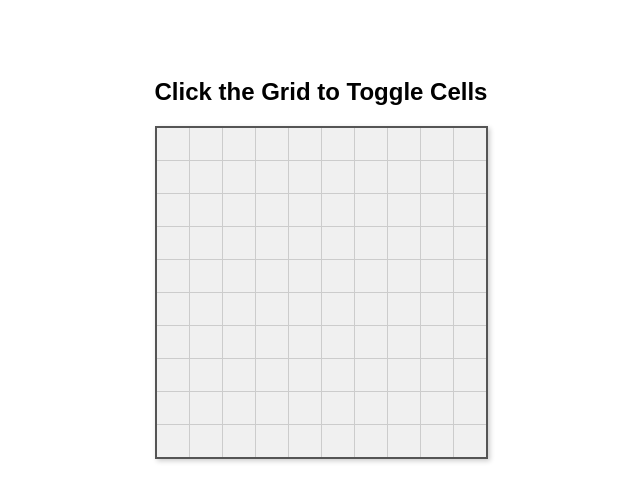
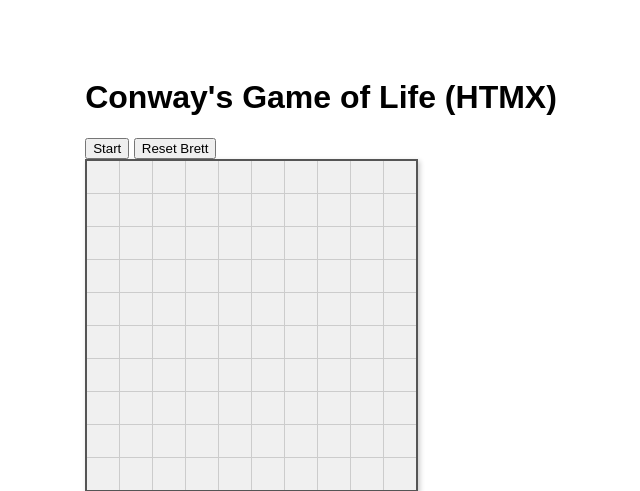
Before and after one commit to hakver29/game-of-life, a Spring Boot app: page / in a window 1280 px wide. Shown: the top 491 px of the page, without its empty margins (319-959 px from the left). Run offline with Spring Boot 4, Linux system fonts and the light colour scheme; some libraries are stand-ins or nearby versions.

Commit message:
add: reset-button

```diff
--- a/src/main/java/com/hakver29/game_of_life/controller/GameController.java
+++ b/src/main/java/com/hakver29/game_of_life/controller/GameController.java
@@ -42,8 +42,14 @@
         model.addAttribute("col", col);
         model.addAttribute("isActive", grid[r][c]);
 
-        // Returns *only* the HTML fragment defined in 'fragments/cell.html'
-        // Thymeleaf will look for the template file: src/main/resources/templates/fragments/cell.html
         return "fragments/cell";
     }
+
+    @PostMapping("/reset")
+    public String resetBoard(Model model) {
+        this.grid = new boolean[10][10];
+        model.addAttribute("grid", this.grid);
+
+        return "index";
+    }
 }
--- a/src/main/resources/templates/index.html
+++ b/src/main/resources/templates/index.html
@@ -7,7 +7,25 @@
   </head>
   <body>
     <div id="game-container">
-      <h2>Click the Grid to Toggle Cells</h2>
+      <h1>Conway's Game of Life (HTMX)</h1>
+
+      <div class="controls">
+        <button
+          hx-post="/start"
+          hx-target="#game-container"
+          hx-swap="outerHTML"
+        >
+          Start
+        </button>
+
+        <button
+          hx-post="/reset"
+          hx-target="#game-container"
+          hx-swap="outerHTML"
+        >
+          Reset Brett
+        </button>
+      </div>
       <table>
         <tbody>
           <tr th:each="row, rowStat : ${grid}">
```
